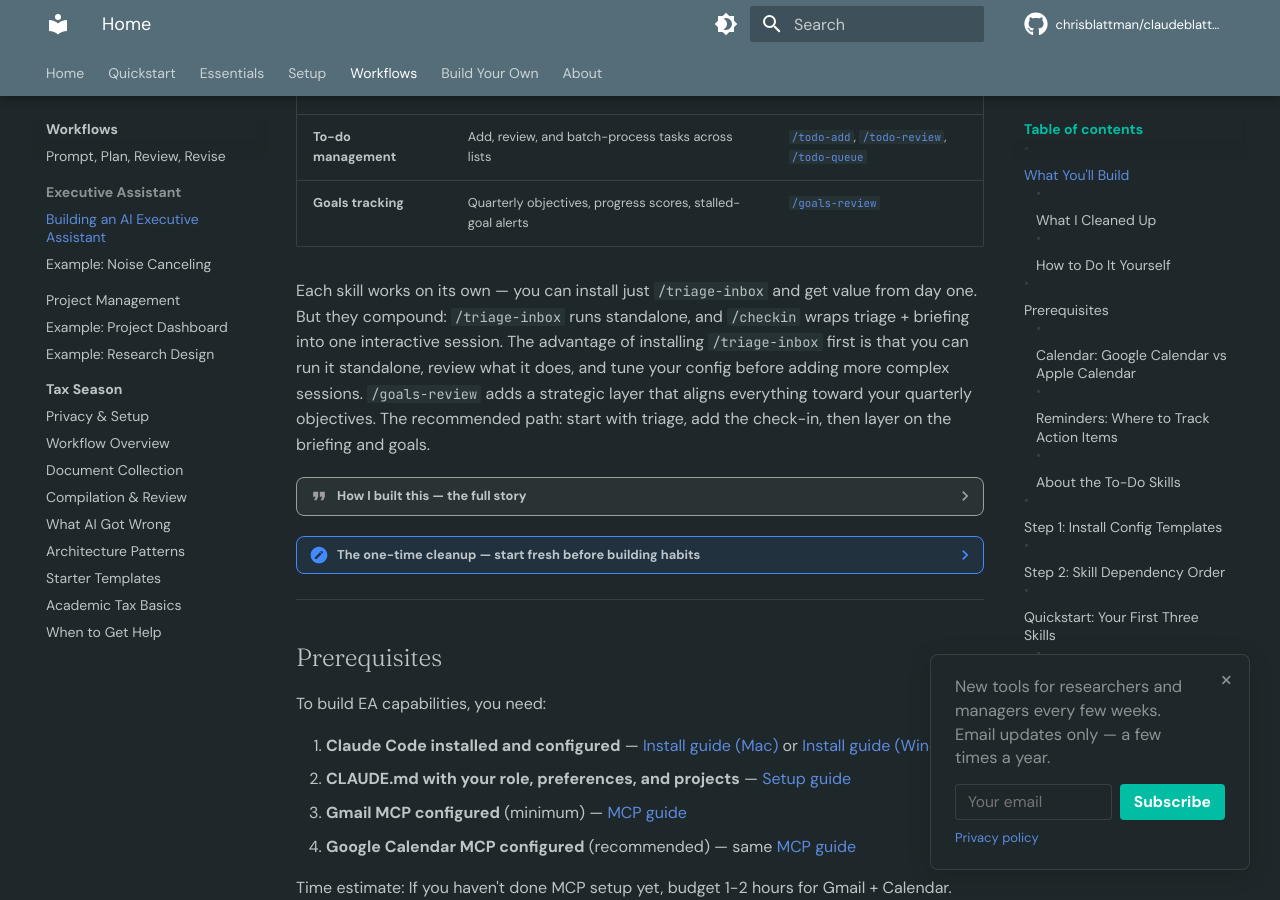
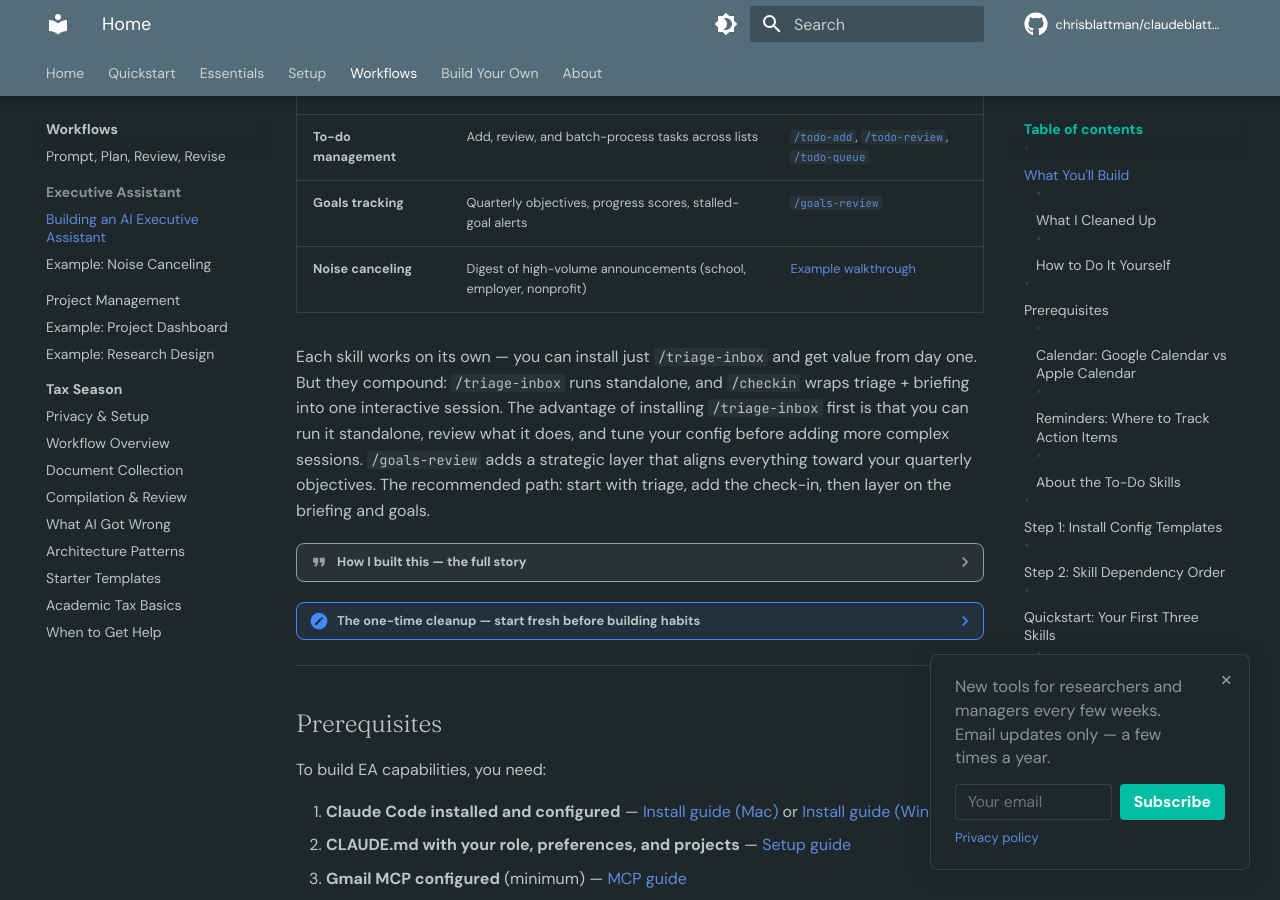
Before and after one commit to XiongfeiLi6/claudeblattman, an MkDocs documentation site: the page built from docs/toolkit/executive-assistant.md, in a window 1280 px wide and 900 px high, scrolled down 792 px. Built offline with MkDocs 1.6.1 and Material for MkDocs 9.7.7, drawn with Linux system fonts in a browser that asks for light colours; comment, search, counter and statistics services are not loaded.

Commit message:
Add noise canceling row to EA What You'll Build table
Co-Authored-By: Claude Opus 4.6 <noreply@anthropic.com>

```diff
--- a/docs/toolkit/executive-assistant.md
+++ b/docs/toolkit/executive-assistant.md
@@ -21,6 +21,7 @@ A system that manages your inbox, tracks your projects, processes your meetings,
 | **Session capture** | Records decisions, follow-ups, and handoff notes after each session | [`/done`](../setup/skill-reference.md#done-session-capture) |
 | **To-do management** | Add, review, and batch-process tasks across lists | [`/todo-add`](../setup/skill-reference.md#todo-add-add-to-do-item), [`/todo-review`](../setup/skill-reference.md#todo-review-to-do-review), [`/todo-queue`](../setup/skill-reference.md#todo-queue-todo-queue) |
 | **Goals tracking** | Quarterly objectives, progress scores, stalled-goal alerts | [`/goals-review`](../setup/skill-reference.md#goals-review-goals-review) |
+| **Noise canceling** | Digest of high-volume announcements (school, employer, nonprofit) | [Example walkthrough](../workflows/school-digest.md) |
 
 Each skill works on its own — you can install just `/triage-inbox` and get value from day one. But they compound: `/triage-inbox` runs standalone, and `/checkin` wraps triage + briefing into one interactive session. The advantage of installing `/triage-inbox` first is that you can run it standalone, review what it does, and tune your config before adding more complex sessions. `/goals-review` adds a strategic layer that aligns everything toward your quarterly objectives. The recommended path: start with triage, add the check-in, then layer on the briefing and goals.
 
```
